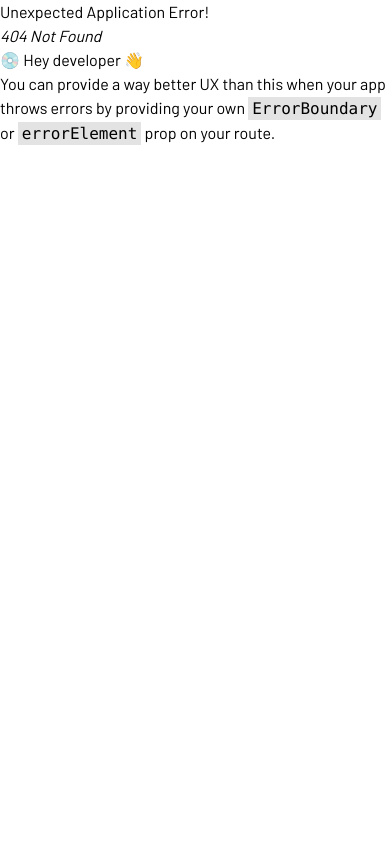
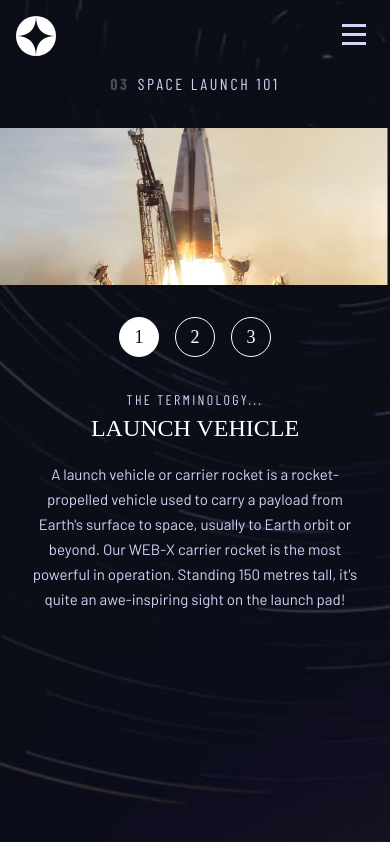
Before and after one commit to guilhermemotta/space-tourism-fm-challenge, a React (Vite) app: page /technology in a window 390 px wide. Before the commit this address had no page. Built offline with nearby package versions, Linux system fonts and the light colour scheme; a web font is replaced by a local one.

Commit message:
feature: Implementação mobile da página Technology

```diff
--- a/src/components/layout.tsx
+++ b/src/components/layout.tsx
@@ -1,4 +1,5 @@
 import { useLocation } from "react-router-dom";
+
 import Navbar from "./navbar";
 
 type LayoutProps = {
@@ -22,7 +23,9 @@ function Layout(props: LayoutProps) {
   ) as keyof typeof bgVariants;
 
   return (
-    <section className={`h-screen bg-cover ${bgVariants[bgToRender]}`}>
+    <section
+      className={`h-screen bg-cover lg:h-full ${bgVariants[bgToRender]} lg:pb-4`}
+    >
       <Navbar />
 
       {props.children}
--- a/src/components/navbar.tsx
+++ b/src/components/navbar.tsx
@@ -16,7 +16,7 @@ function Navbar() {
   const location = useLocation();
 
   return (
-    <header className="flex w-full flex-row justify-between p-4">
+    <header className="z-50 flex w-full flex-row justify-between p-4">
       <div>
         <img className="h-[40px] w-[40px]" src={logo} />
       </div>
--- a/src/components/text.tsx
+++ b/src/components/text.tsx
@@ -4,7 +4,7 @@ type TextProps = {
 
 function Text(props: TextProps) {
   return (
-    <p className="text-center font-sans text-[15px] leading-[25px] text-gray md:text-[16px] md:leading-[28px] lg:text-[28px]">
+    <p className="text-center font-sans text-[15px] leading-[25px] text-gray md:text-[16px] md:leading-[28px] lg:text-start lg:text-[18px]">
       {props.children}
     </p>
   );
--- a/src/router.tsx
+++ b/src/router.tsx
@@ -3,6 +3,7 @@ import { createBrowserRouter } from "react-router-dom";
 import Root from "./routes/root";
 import Destination from "./routes/destination";
 import Crew from "./routes/crew";
+import Technology from "./routes/technology";
 
 const router = createBrowserRouter([
   {
@@ -17,6 +18,10 @@ const router = createBrowserRouter([
     path: "/crew",
     element: <Crew />,
   },
+  {
+    path: "/technology",
+    element: <Technology />,
+  },
 ]);
 
 export default router;
--- a/src/routes/crew.tsx
+++ b/src/routes/crew.tsx
@@ -1,9 +1,10 @@
 import React from "react";
+
 import Heading from "../components/heading";
 import Layout from "../components/layout";
+import Text from "../components/text";
 
 import pageData from "../data.json";
-import Text from "../components/text";
 
 const { crew: crewData } = pageData;
 
@@ -29,7 +30,7 @@ function Crew() {
           <hr className="my-0 w-full border-t-[1px] border-[#383B4B]" />
         </div>
 
-        <div className="flex flex-row gap-4">
+        <div className="z-10 flex flex-row gap-4">
           {crewData.map((_, index) => (
             <span
               key={index}
--- a/src/routes/destination.tsx
+++ b/src/routes/destination.tsx
@@ -1,4 +1,4 @@
-import { useState } from "react";
+import React from "react";
 
 import Heading from "../components/heading";
 import Layout from "../components/layout";
@@ -9,7 +9,7 @@ import pageData from "../data.json";
 const { destinations: destinationsData } = pageData;
 
 function Destination() {
-  const [currentTabIndex, setCurrentTabIndex] = useState(0);
+  const [currentTabIndex, setCurrentTabIndex] = React.useState(0);
   const imageUrl = new URL(
     destinationsData[currentTabIndex].images.webp,
     import.meta.url
--- /dev/null
+++ b/src/routes/technology.tsx
@@ -0,0 +1,68 @@
+import React from "react";
+import Heading from "../components/heading";
+import Layout from "../components/layout";
+
+import pageData from "../data.json";
+import Text from "../components/text";
+
+const { technology: techData } = pageData;
+
+function Technology() {
+  const [currentTabIndex, setCurrentTabIndex] = React.useState(0);
+  const imagesUrl = [
+    new URL(techData[currentTabIndex].images.landscape, import.meta.url).href,
+    new URL(techData[currentTabIndex].images.portrait, import.meta.url).href,
+  ];
+
+  return (
+    <Layout>
+      <header className="text-center lg:ms-32 lg:text-start">
+        <Heading level="5">
+          <span className="me-2 font-bold text-white text-opacity-[25%]">
+            03
+          </span>
+          space launch 101
+        </Heading>
+      </header>
+      <article className="my-8 flex flex-col items-center gap-8 lg:ms-32 lg:flex-row">
+        <div className="flex-auto lg:order-last">
+          <img className="lg:hidden" src={imagesUrl[0]} alt="" />
+          <img
+            className="hidden max-h-full max-w-[505px] lg:block"
+            src={imagesUrl[1]}
+            alt=""
+          />
+        </div>
+
+        <div className="flex flex-row gap-4 lg:order-first lg:flex-col">
+          {techData.map((_, index) => (
+            <button
+              key={index}
+              className={`${
+                currentTabIndex === index
+                  ? "bg-white text-black"
+                  : "bg-transparent text-white"
+              } h-[40px] w-[40px] cursor-pointer rounded-full border border-white font-serif text-[18px]`}
+              onClick={() => setCurrentTabIndex(index)}
+            >
+              {index + 1}
+            </button>
+          ))}
+        </div>
+
+        <section className="mx-6 max-w-md text-center lg:text-start">
+          <div className="font-condensed text-[14px] uppercase tracking-[2.36px] text-gray">
+            the terminology...
+          </div>
+          <div className="mb-4 font-serif text-[24px] uppercase text-white">
+            {techData[currentTabIndex].name}
+          </div>
+
+          <Text>{techData[currentTabIndex].description}</Text>
+        </section>
+      </article>
+    </Layout>
+  );
+}
+
+export default Technology;
--- a/src/utils/getImageUrl.ts
+++ /dev/null
@@ -1,3 +0,0 @@
-export function getImageUrl(dir: string, name: string) {
-  return new URL(`../assets/${dir}/image-${name}.webp`, import.meta.url).href;
-}
```
